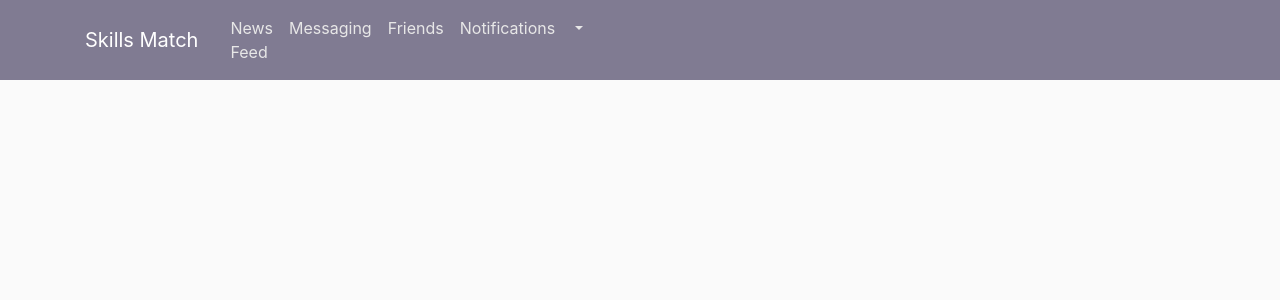
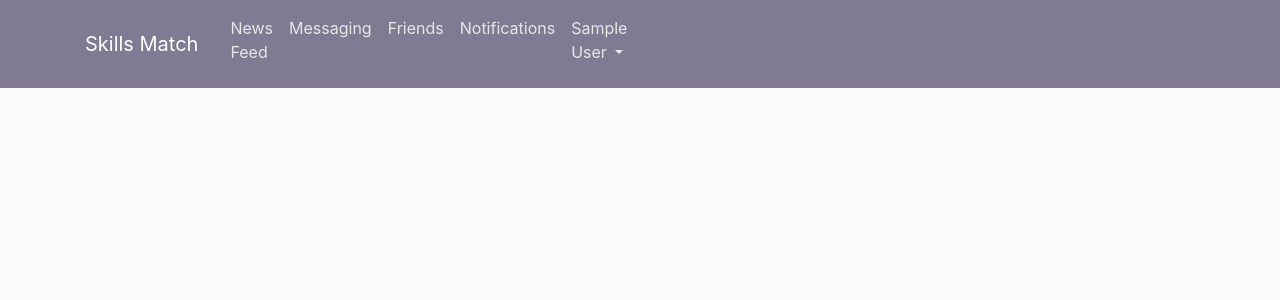
Before and after one commit to UVA-CS3240-S19/project-101-byteme, a Django app: page /app/friends/ in a window 1280 px wide. Shown: the top 300 px of the page. Run offline with Django 3.2, Linux system fonts and the light colour scheme; the visitor is signed in with stand-in values (Sample User, id 1); some libraries are stand-ins or nearby versions.

Commit message:
small changes

```diff
--- a/app/templates/app/base.html
+++ b/app/templates/app/base.html
@@ -31,7 +31,7 @@
               <a class="nav-item nav-link" href="/app/notifications">Notifications</a>
              <li class="nav-item dropdown">
                 <a class="nav-link dropdown-toggle" href="#" id="navbarDropdown" role="button" data-toggle="dropdown" aria-haspopup="true" aria-expanded="false">
-                  {{user.get_cfull_name}}
+                  {{user.get_full_name}}
                 </a>
                 <div class="dropdown-menu" aria-labelledby="navbarDropdown">
                   <a class="dropdown-item" href= "{% url 'app:published_profile' user.id %}"" >Profile</a>
```
Also changed, not shown: app/templates/app/logout_page.html (added).
